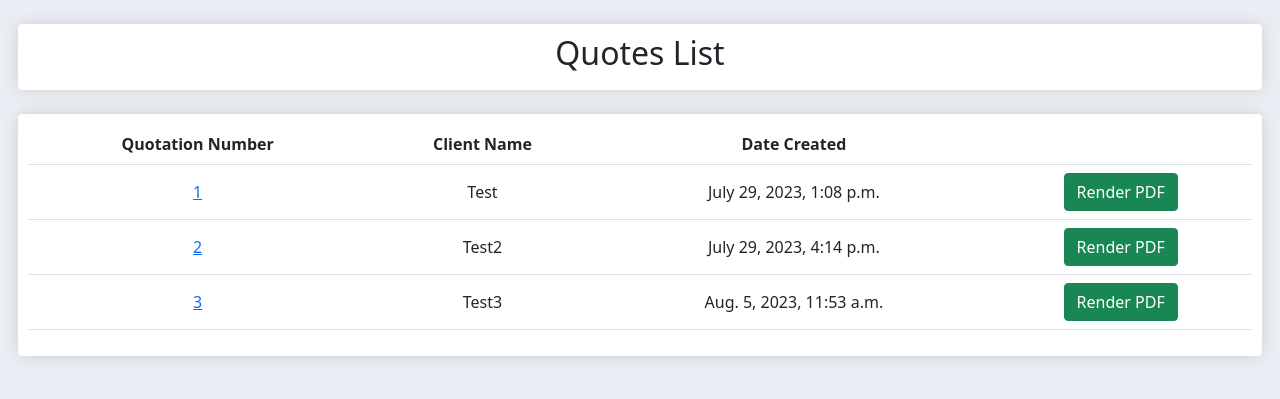
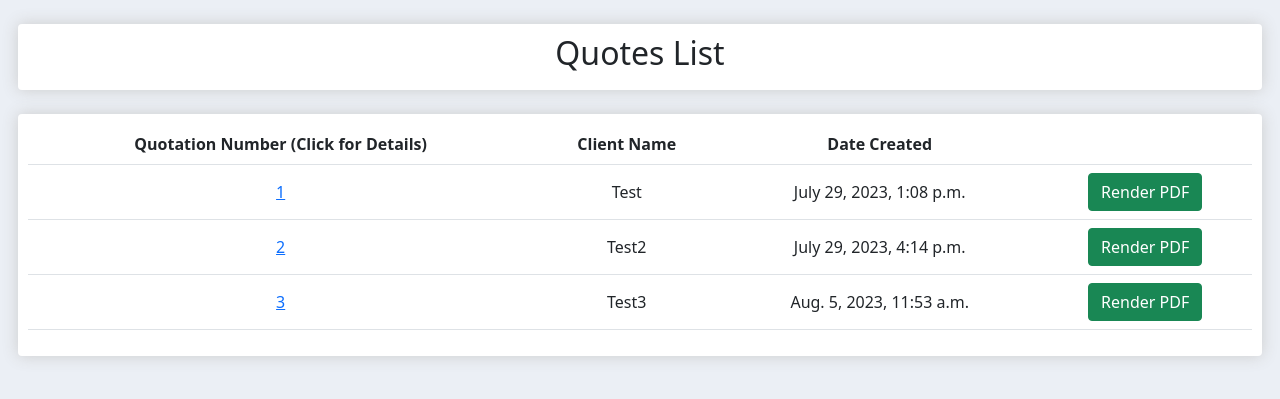
Before and after one commit to Kausar-De/Powertree-Quotation-Portal, a Django app: page /quotelist/ in a window 1280 px wide. Shown: the part 71-470 px from the top of the page. Run offline with Django 4.2, Linux system fonts and the light colour scheme; a user stored in the database is signed in; data comes from the database, SQL or seed files in the repository; some libraries are stand-ins or nearby versions.

Commit message:
Minor update to quotelit

```diff
--- a/quoteform/templates/quoteform/quotelist.html
+++ b/quoteform/templates/quoteform/quotelist.html
@@ -14,7 +14,7 @@
             <table class="table align-middle">
                 <tbody>
                     <tr>
-                        <th>Quotation Number</th>
+                        <th>Quotation Number (Click for Details)</th>
                         <th>Client Name</th>
                         <th>Date Created</th>
                         <th></th>
```
